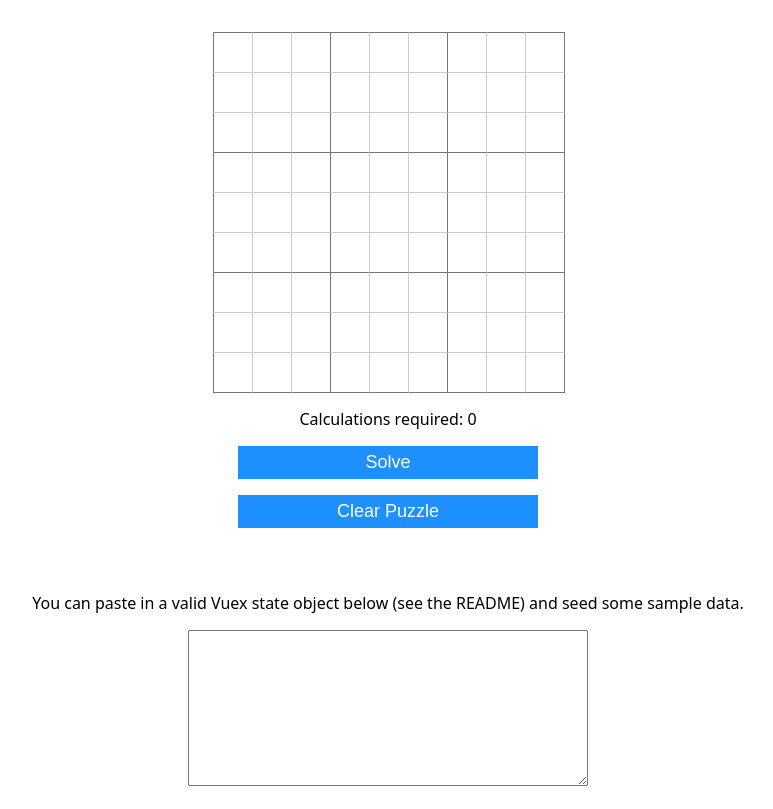
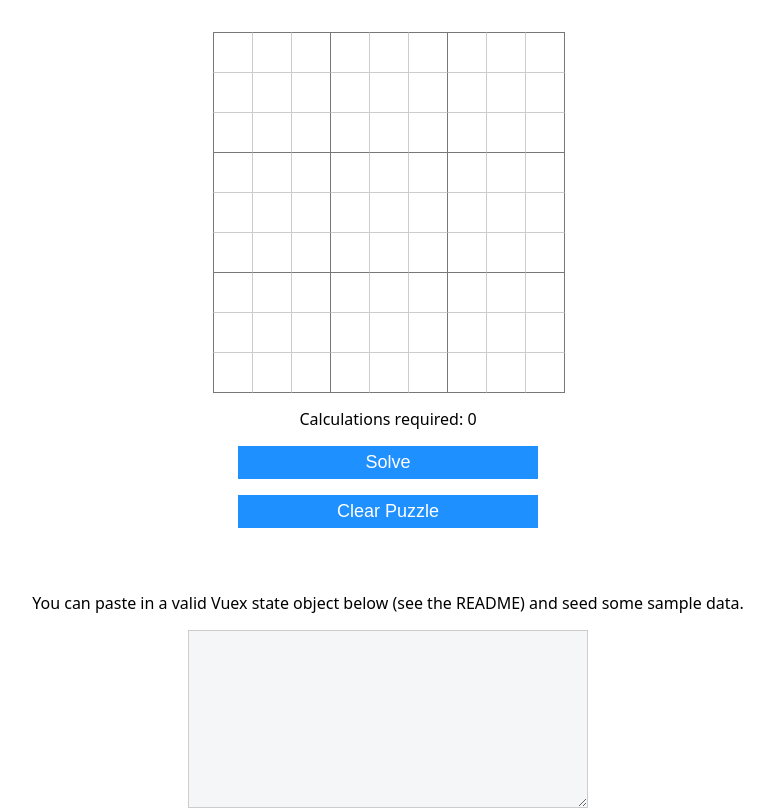
Before and after one commit to mikemcbride/vue-sudoku, a Vue app: page / in a window 1280 px wide. Shown: the top 809 px of the page, without its empty margins (252-1025 px from the left). Built offline with nearby package versions, Linux system fonts and the light colour scheme.

Commit message:
better textarea styles for different user devices

```diff
--- a/src/views/Home.vue
+++ b/src/views/Home.vue
@@ -59,8 +59,20 @@ export default {
 }
 
 textarea {
+  background: #f5f6f7;
+  border: 1px solid #ccc;
+  border-radius: 0;
+  font-family: monospace;
+  font-size: 14px;
+  max-width: 400px;
+  resize: vertical;
+  padding: .5rem;
   width: 100%;
-  max-width: 400px;
+
+  &:focus {
+    border-color: #0074d9;
+    outline: none;
+  }
 }
 
 button {
```
